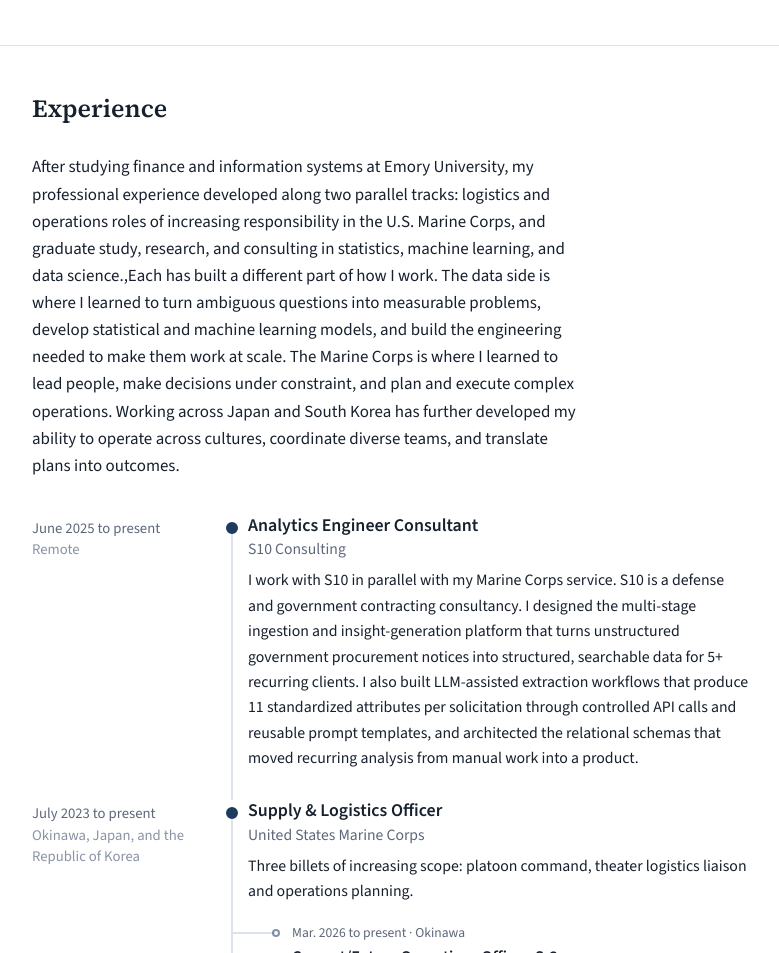
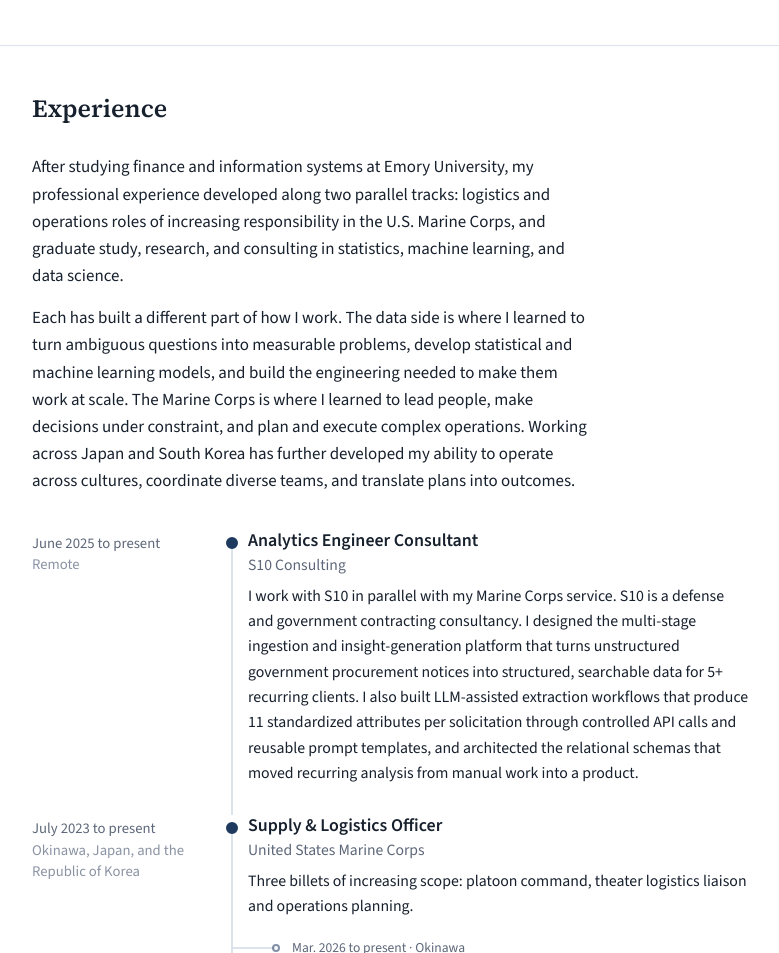
Before and after one commit to imcmurry/imcmurry.github.io, a plain HTML site: page index.html in a window 1280 px wide. Shown: the part 5874-6827 px from the top of the page, without its empty margins (136-915 px from the left). Drawn offline with nearby package versions, Linux system fonts and the light colour scheme.

Commit message:
Support multiple Experience intro paragraphs

```diff
--- a/index.html
+++ b/index.html
@@ -198,7 +198,8 @@ strong { font-weight: 600; }
 .pubs .kind { font-size: 0.75rem; font-weight: 600; letter-spacing: 0.08em; text-transform: uppercase; color: var(--accent); margin-bottom: 3px; }
 
 /* experience: a timeline spine with a dot per role */
-.thread { max-width: 66ch; font-size: 1.06rem; margin-bottom: 36px; }
+.experience-intro { max-width: 66ch; margin-bottom: 36px; }
+.experience-intro .thread { font-size: 1.06rem; }
 .roles { list-style: none; margin: 0; padding: 0; display: grid; gap: 30px; }
 .roles > li { position: relative; display: grid; grid-template-columns: 184px 32px minmax(0, 1fr); grid-template-areas: "when mark body"; gap: 0; }
 .roles > li:not(:last-child)::after { content: ""; position: absolute; left: 199px; top: 16px; bottom: -30px; width: 2px; background: var(--rule); }
@@ -390,7 +391,7 @@ footer .container { display: flex; justify-content: space-between; flex-wrap: wr
   /* experience */
   html += '<section class="section" id="experience"><div class="container">'
     + '<div class="section-head"><h2>Experience</h2></div>'
-    + (S.experience.intro ? '<p class="thread">' + S.experience.intro + "</p>" : "")
+    + (S.experience.intro ? '<div class="experience-intro">' + paras(Array.isArray(S.experience.intro) ? S.experience.intro : [S.experience.intro], "thread") + "</div>" : "")
     + '<ol class="roles">';
   S.experience.roles.forEach(function (r) {
     html += '<li><div class="when">' + r.when + (r.place ? '<span class="place">' + r.place + "</span>" : "") + "</div>"
```
